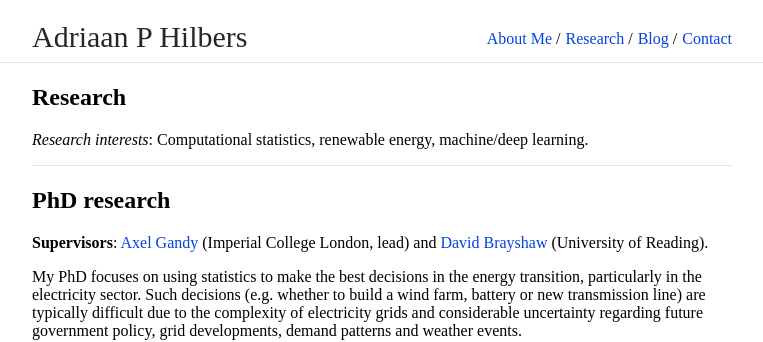
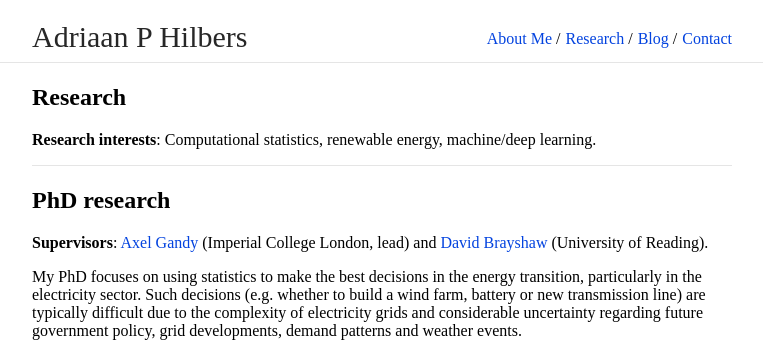
Before and after one commit to ahilbers/ahilbers.github.io, a Jekyll site: the page built from research.md, in a window 1280 px wide. Shown: the top 342 px of the page, without its empty margins (258-1021 px from the left). Built offline with Jekyll 4.4.1, drawn with Linux system fonts in a browser that asks for light colours; our own code applies the rules of GitHub Pages for plain Markdown files.

Commit message:
make cosmetic changes

```diff
--- a/research.md
+++ b/research.md
@@ -6,7 +6,7 @@ is_contact: false
 ## Research
 
 
-*Research interests*: Computational statistics, renewable energy, machine/deep learning.
+**Research interests**: Computational statistics, renewable energy, machine/deep learning.
 
 
 ---
```
